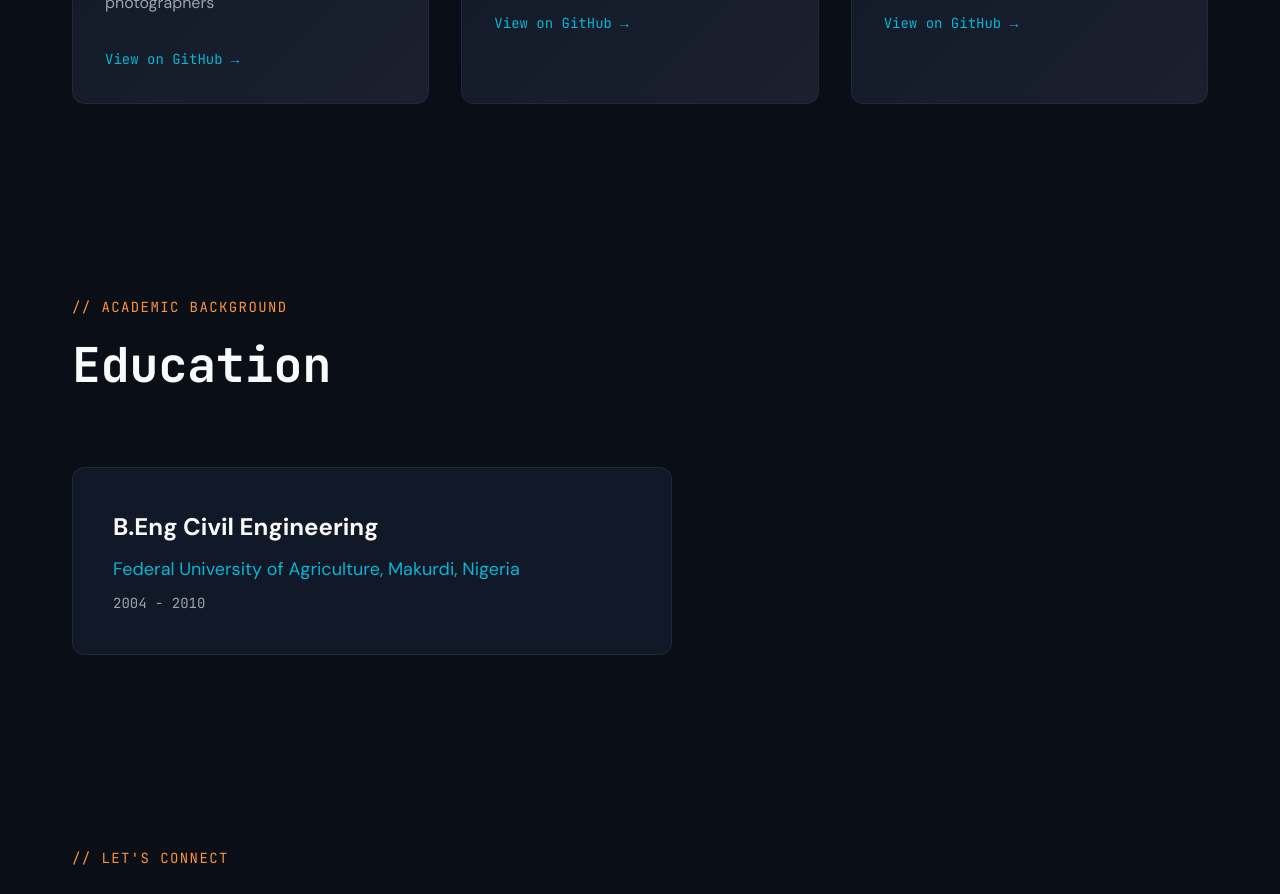
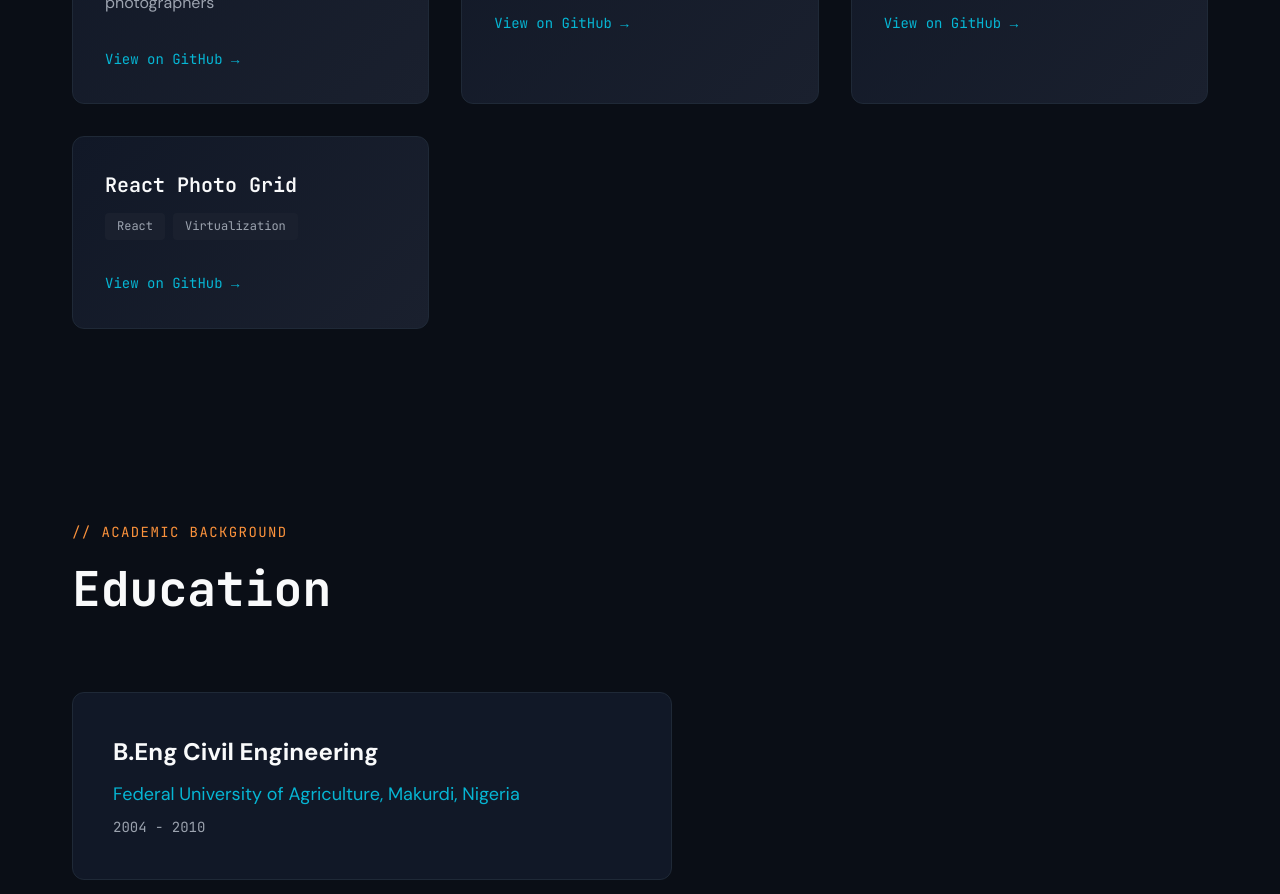
Before and after one commit to rkterungwa16/terk-portfolio, a React (Vite) app: page / in a window 1280 px wide. Shown: the part 7100-7994 px from the top of the page. Built offline with nearby package versions, Linux system fonts and the light colour scheme.

Commit message:
add photo grid project

```diff
--- a/src/Portfolio.tsx
+++ b/src/Portfolio.tsx
@@ -266,6 +266,12 @@ export const Portfolio = () => {
       url: 'https://github.com/rkterungwa16/terkui-file-upload',
       description: 'Custom file upload component with progress tracking',
     },
+    {
+      name: 'React Photo Grid',
+      tech: ['React', 'Virtualization'],
+      url: 'https://github.com/rkterungwa16/terk-photo-grid',
+      description: '',
+    },
   ];
 
   return (
```
